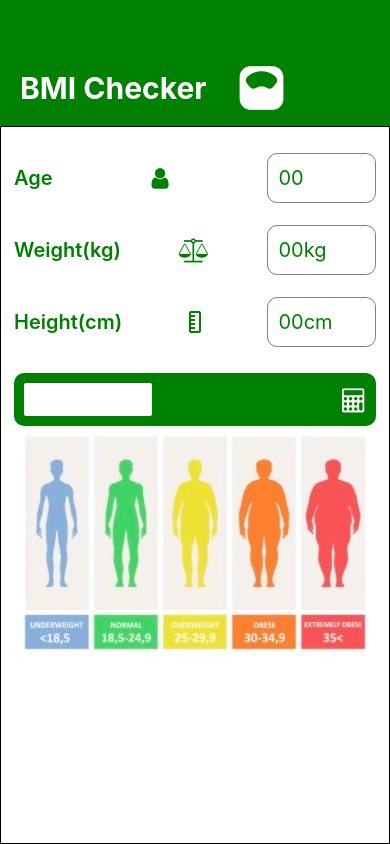
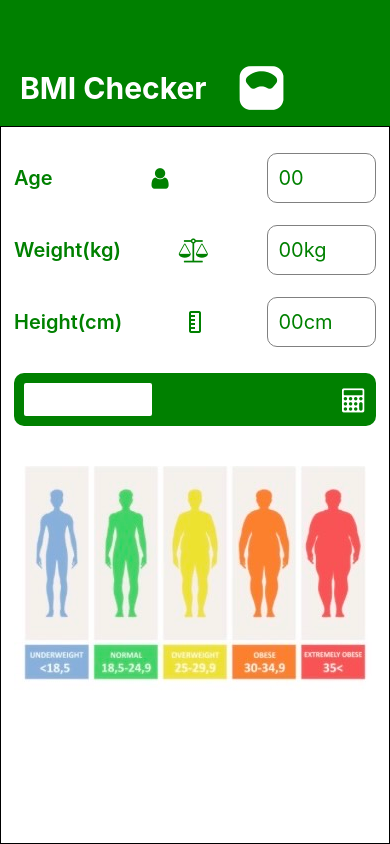
Before and after one commit to segvndo/MassChecker, a React Native app in the folder BMIChecker/: screen /Main in a window 390 px wide. Built offline with nearby package versions, Linux system fonts and the light colour scheme.

Commit message:
Modify image and image padding

```diff
--- a/BMIChecker/App.tsx
+++ b/BMIChecker/App.tsx
@@ -1,9 +1,8 @@
-import React, { useEffect } from 'react';
+import React from 'react';
 import { NavigationContainer } from '@react-navigation/native';
 import { createNativeStackNavigator } from '@react-navigation/native-stack';
 import HomePage from './components/HomePage';
 import MainPage from './components/MainPage';
-import { useNavigation } from '@react-navigation/native';
 
 const Stack = createNativeStackNavigator();
 
--- a/BMIChecker/components/InputFields.tsx
+++ b/BMIChecker/components/InputFields.tsx
@@ -50,9 +50,9 @@ const InputFields: React.FC = () => {
       setIsLoading(false);
 
       // Clear input fields
+      setAge('');
+      setHeight('');
       setWeight('');
-      setHeight('');
-      setAge('');
     }, 2000);
   };
 
@@ -135,7 +135,7 @@ const InputFields: React.FC = () => {
         <FontAwesome name="calculator" size={24} color="#fff" />
       </TouchableOpacity>
 
-      <View>
+      <View style={{ paddingTop: 30, paddingBottom: 30}}>
         <Image source={require('../assets/bmi.jpeg')} />
       </View>
       <View style={[styles.result, { backgroundColor: renderBMIGauge() }]}>
--- a/BMIChecker/components/MainPage.tsx
+++ b/BMIChecker/components/MainPage.tsx
@@ -1,5 +1,5 @@
 import React from 'react'
-import { View, Text } from 'react-native'
+import { View } from 'react-native'
 import Header from './Header'
 import MainContainer from './MainContainer'
 
```
